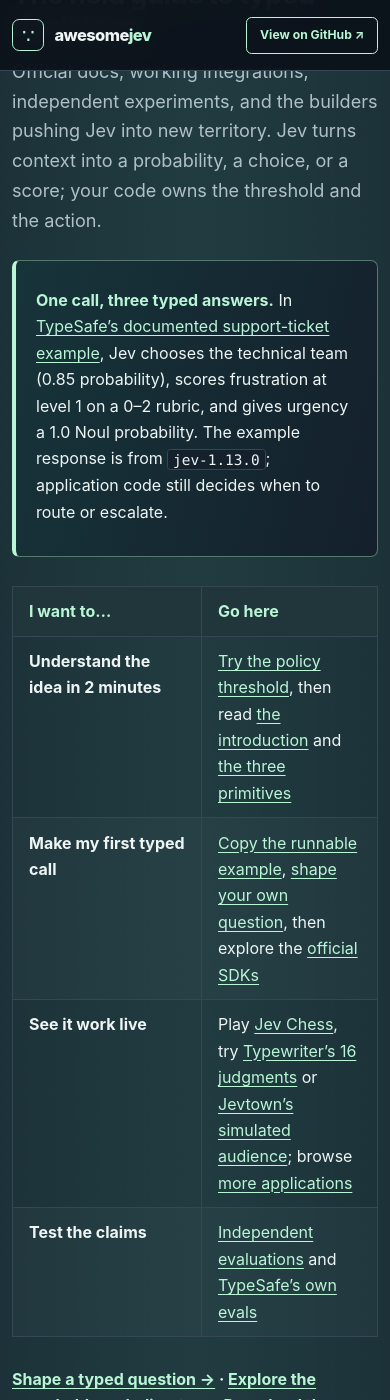
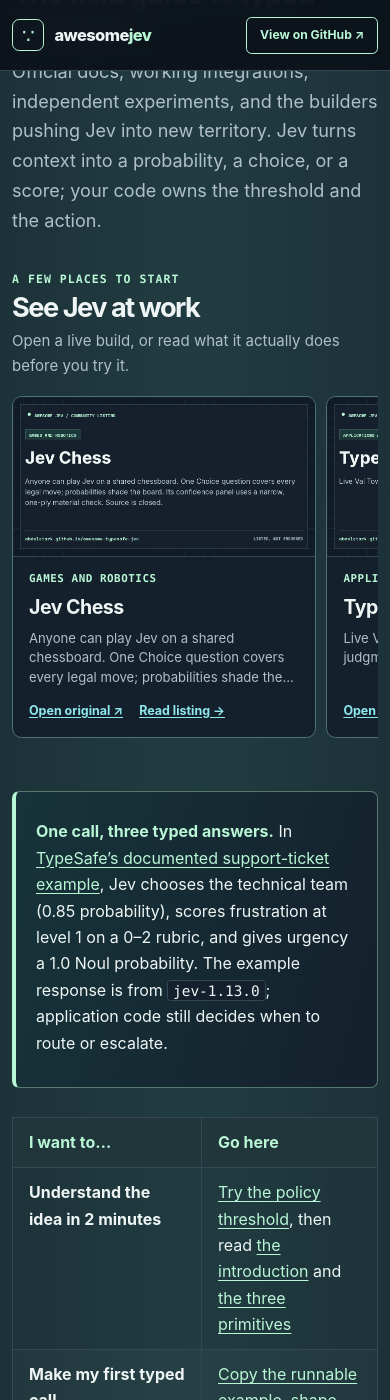
Before and after one commit to AbdelStark/awesome-typesafe, a Jekyll site: the page built from index.md, in a window 390 px wide and 1400 px high, scrolled down 781 px. Built offline with Jekyll 4.4.1, drawn with Linux system fonts in a browser that asks for light colours; our own code applies the rules of GitHub Pages for plain Markdown files; some of the changed lines change nothing that is shown; some of the changed text lies outside the part shown.

Commit message:
Feature live Jev builds from the README on Pages

```diff
--- a/assets/directory.js
+++ b/assets/directory.js
@@ -23,18 +23,91 @@
   if (!sections.length) return;
 
   const projectPaths = new Map();
+  const projectResources = new Map();
   try {
     const response = await fetch(new URL('resources.json', location.href));
     if (response.ok) {
       const directory = await response.json();
       for (const category of directory.categories) {
         for (const resource of category.resources) {
-          projectPaths.set(new URL(resource.url).href, resource.permalink);
+          const url = new URL(resource.url).href;
+          projectPaths.set(url, resource.permalink);
+          projectResources.set(url, { ...resource, category: category.name });
         }
       }
     }
   } catch {
     // The README-rendered directory still works if the JSON feed is unavailable.
+  }
+
+  const liveRow = [...article.querySelectorAll(':scope > table:first-of-type tbody tr')]
+    .find((row) => row.cells[0]?.textContent.trim() === 'See it work live');
+  const featured = [...(liveRow?.cells[1]?.querySelectorAll('a[href]') || [])]
+    .map((link) => projectResources.get(link.href))
+    .filter(Boolean)
+    .slice(0, 3);
+  if (featured.length) {
+    const spotlight = document.createElement('section');
+    spotlight.className = 'featured-live';
+    spotlight.setAttribute('aria-labelledby', 'featured-live-title');
+    const label = document.createElement('p');
+    label.className = 'featured-live__label';
+    label.textContent = 'A few places to start';
+    const title = document.createElement('h2');
+    title.id = 'featured-live-title';
+    title.textContent = 'See Jev at work';
+    const intro = document.createElement('p');
+    intro.className = 'featured-live__intro';
+    intro.textContent = 'Open a live build, or read what it actually does before you try it.';
+    const cards = document.createElement('div');
+    cards.className = 'featured-live__cards';
+    for (const resource of featured) {
+      const card = document.createElement('article');
+      card.className = 'featured-live__card';
+      const path = new URL(resource.permalink.replace(/^\//, ''), location.href);
+      const slug = resource.permalink.split('/').filter(Boolean).at(-1);
+      const imageLink = document.createElement('a');
+      imageLink.className = 'featured-live__image';
+      imageLink.href = path.href;
+      imageLink.setAttribute('aria-label', `Read the Awesome Jev listing for ${resource.name}`);
+      const image = document.createElement('img');
+      image.src = new URL(`assets/cards/${slug}.png`, location.href).href;
+      image.alt = '';
+      image.width = 1200;
+      image.height = 630;
+      image.loading = 'lazy';
+      image.decoding = 'async';
+      imageLink.append(image);
+      const body = document.createElement('div');
+      body.className = 'featured-live__body';
+      const category = document.createElement('p');
+      category.className = 'featured-live__category';
+      category.textContent = resource.category;
+      const name = document.createElement('h3');
+      const nameLink = document.createElement('a');
+      nameLink.href = path.href;
+      nameLink.textContent = resource.name;
+      name.append(nameLink);
+      const description = document.createElement('p');
+      description.className = 'featured-live__description';
+      description.textContent = resource.description_markdown
+        .replace(/\[([^\]]+)]\(https?:\/\/[^)]+\)/g, '$1')
+        .replace(/[`*_]/g, '');
+      const actions = document.createElement('div');
+      actions.className = 'featured-live__actions';
+      const original = document.createElement('a');
+      original.href = resource.url;
+      original.textContent = 'Open original ↗';
+      const listing = document.createElement('a');
+      listing.href = path.href;
+      listing.textContent = 'Read listing →';
+      actions.append(original, listing);
+      body.append(category, name, description, actions);
+      card.append(imageLink, body);
+      cards.append(card);
+    }
+    spotlight.append(label, title, intro, cards);
+    (article.querySelector(':scope > blockquote') || article.querySelector('#contents'))?.before(spotlight);
   }
 
   const itemText = new WeakMap();
--- a/assets/style.css
+++ b/assets/style.css
@@ -91,6 +91,25 @@
 .markdown-body pre code { padding: 0; border: 0; }
 .markdown-body img { max-width: 100%; height: auto; }
 .markdown-body hr { height: 1px; margin: 2rem 0; border: 0; background: var(--line); }
+
+.featured-live { margin: 2.2rem 0 2.7rem; }
+.featured-live__label { margin: 0 0 .25rem !important; color: var(--mint); font: 700 .72rem/1.5 ui-monospace, SFMono-Regular, Consolas, monospace; letter-spacing: .09em; text-transform: uppercase; }
+.featured-live h2 { margin: 0 0 .35rem; padding: 0; border: 0; font-size: clamp(1.7rem, 3vw, 2.3rem); }
+.featured-live h2::before { content: none; }
+.featured-live__intro { margin: 0 0 1.1rem !important; color: var(--muted); font-size: .94rem; }
+.featured-live__cards { display: grid; grid-template-columns: repeat(3, minmax(0, 1fr)); gap: .75rem; }
+.featured-live__card { display: flex; flex-direction: column; min-width: 0; overflow: hidden; border: 1px solid #4f7271; border-radius: .6rem; background: var(--panel); }
+.featured-live__card:hover { border-color: var(--mint); }
+.featured-live__image { display: block; border-bottom: 1px solid var(--line); }
+.featured-live__image img { display: block; width: 100%; height: auto; }
+.featured-live__body { display: flex; flex: 1; flex-direction: column; min-width: 0; padding: .85rem 1rem 1rem; }
+.featured-live__category { margin: 0 0 .25rem !important; color: var(--mint); font: 700 .68rem/1.5 ui-monospace, SFMono-Regular, Consolas, monospace; letter-spacing: .05em; text-transform: uppercase; }
+.featured-live h3 { margin: 0 0 .35rem; font-size: 1.22rem; }
+.featured-live h3 a { color: var(--text); text-decoration: none; }
+.featured-live h3 a:hover { color: var(--mint); }
+.featured-live__description { display: -webkit-box; margin: 0 0 .8rem !important; overflow: hidden; -webkit-box-orient: vertical; -webkit-line-clamp: 3; color: var(--muted); font-size: .82rem; line-height: 1.5; }
+.featured-live__actions { display: flex; flex-wrap: wrap; gap: .4rem 1rem; margin-top: auto; font-size: .78rem; font-weight: 750; }
+.featured-live__actions a { color: var(--aqua); }
 
 .decision-designer { margin: 1.35rem 0 1.7rem; overflow: hidden; border: 1px solid #648b82; border-radius: .65rem; background: #11232a; }
 .decision-designer__header, .decision-designer__preview-head { display: flex; justify-content: space-between; align-items: baseline; flex-wrap: wrap; gap: .3rem 1rem; }
@@ -217,6 +236,8 @@
 .not-found h1 { font-size: clamp(2.5rem, 7vw, 5rem); line-height: 1; letter-spacing: -.06em; }
 
 @media (max-width: 800px) {
+  .featured-live__cards { display: flex; gap: .65rem; padding-bottom: .6rem; overflow-x: auto; scroll-snap-type: x mandatory; }
+  .featured-live__card { flex: 0 0 min(19rem, 82vw); scroll-snap-align: start; }
   .decision-designer__grid { grid-template-columns: 1fr; }
   .policy-lab__body { grid-template-columns: repeat(2, minmax(0, 1fr)); }
   .policy-lab__control { grid-column: 1 / -1; grid-row: 2; }
```
Also changed, not shown: README.md.
